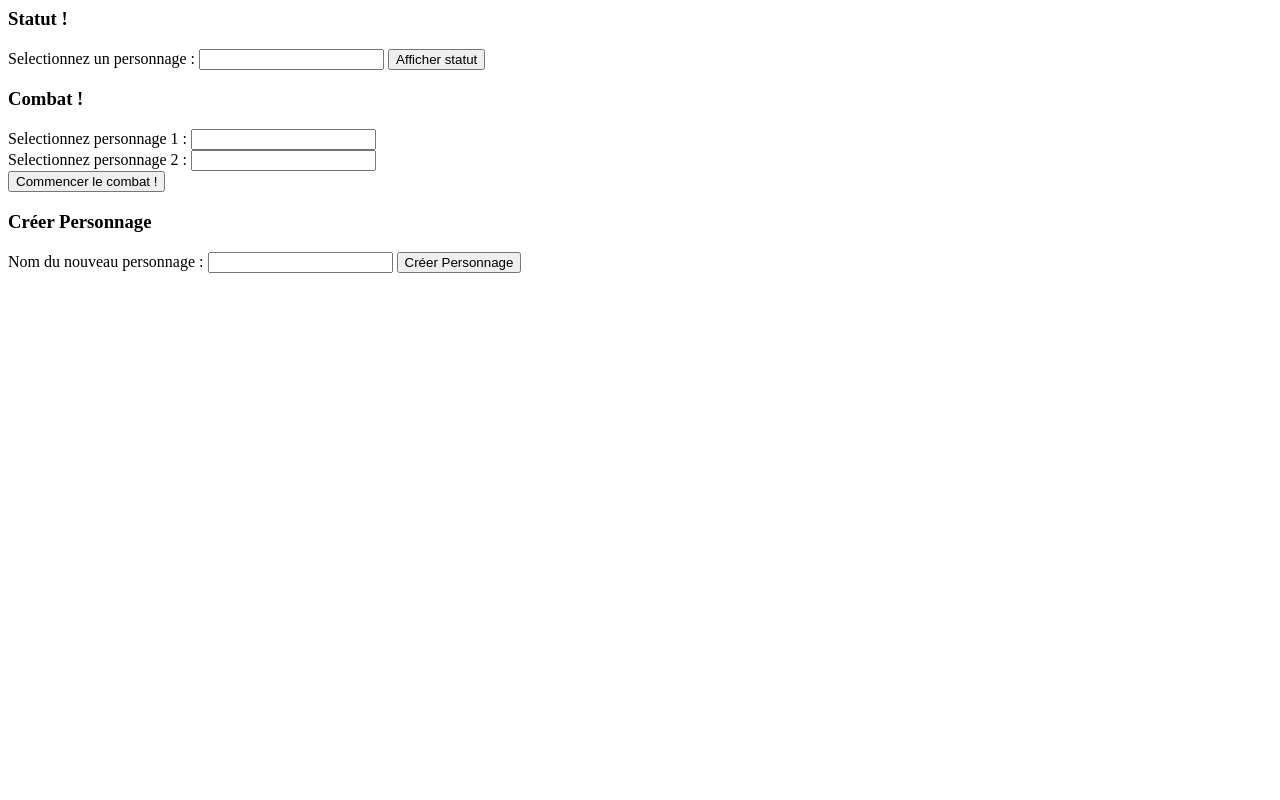
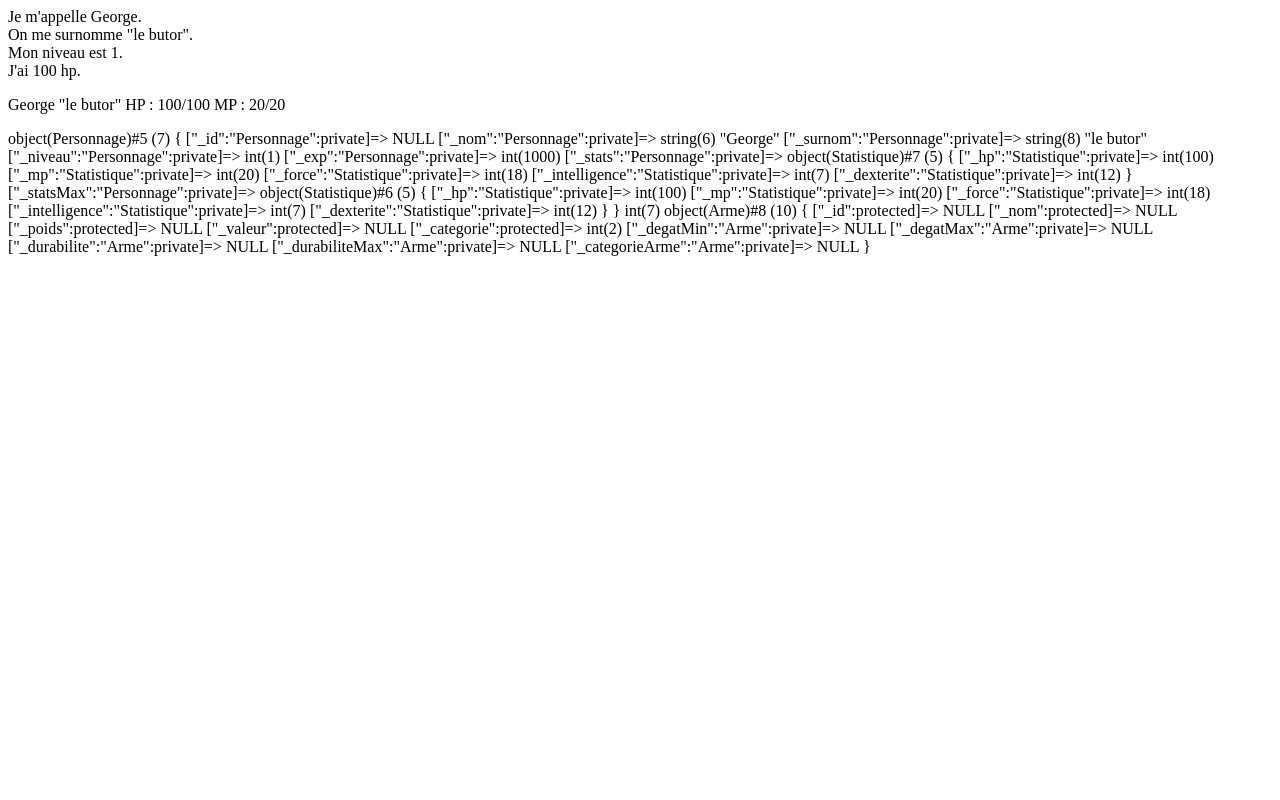
Before and after one commit to matra-corp/Mini-RPG, a PHP site: page / in a window 1280 px wide. Run offline with PHP 8.4, Linux system fonts and the light colour scheme; data that the repository does not hold is empty.

Commit message:
Commit 3

```diff
--- /dev/null
+++ b/Classes/Arme.php
@@ -0,0 +1,87 @@
+<?php
+    require_once 'Objet.php';
+
+    abstract class CATEGORIE_ARME
+    {
+        const EPEE = 0;
+        const HACHE = 1;
+        const BATON = 2;
+
+        public static function getNom( $int )
+        {
+            if ( $int == self::EPEE )
+            {
+                return "Epee";
+            }
+        }
+    }
+
+    class Arme extends Objet
+    {
+        private $_degatMin;
+        private $_degatMax;
+        private $_durabilite;
+        private $_durabiliteMax;
+
+        private $_categorieArme;
+
+        public function __construct()
+        {
+            $this->setCategorie( CATEGORIE_OBJET::POTION );
+        }
+
+        // SET ================================================================
+
+        public function setDegatMin( $degatMin )
+        {
+            $this->_degatMin = $degatMin;
+        }
+
+        public function setDegatMax( $degatMax )
+        {
+            $this->_degatMax = $degatMax;
+        }
+
+        public function setDurabilite( $durabilite )
+        {
+            $this->_durabilite = $durabilite;
+        }
+
+        public function setDurabiliteMax( $durabilite )
+        {
+            $this->_durabiliteMax = $durabilite;
+        }
+
+        public function setCategorieArme( $categorieArme )
+        {
+            $this->_categorieArme = $categorieArme;
+        }
+
+        // GET ================================================================
+
+        public function getDegatMin()
+        {
+            return $this->_degatMin;
+        }
+
+        public function getDegatMax()
+        {
+            return $this->_degatMax;
+        }
+
+        public function getDurabilite()
+        {
+            return $this->_durabilite;
+        }
+
+        public function getDurabiliteMax()
+        {
+            return $this->_durabiliteMax;
+        }
+
+        public function getCategorieArme()
+        {
+            return $this->_categorieArme;
+        }
+    }
+?>
--- /dev/null
+++ b/Classes/Objet.php
@@ -0,0 +1,72 @@
+<?php
+    abstract class CATEGORIE_OBJET
+    {
+        const ARME = 0;
+        const ARMURE = 1;
+        const POTION = 2;
+    }
+
+    class Objet
+    {
+        protected $_id;
+        protected $_nom;
+        protected $_poids;
+        protected $_valeur;
+
+        protected $_categorie;
+
+        // SET ================================================================
+
+        public function setId( $id )
+        {
+            $this->_id = $id;
+        }
+
+        public function setNom( $nom )
+        {
+            $this->_nom = $nom;
+        }
+
+        public function setPoids( $poids )
+        {
+            $this->_poids = $poids;
+        }
+
+        public function setValeur( $valeur )
+        {
+            $this->_valeur = $valeur;
+        }
+
+        public function setCategorie( $categorie )
+        {
+            $this->_categorie = $categorie;
+        }
+
+        // GET ================================================================
+
+        public function getId()
+        {
+            return $this->_id;
+        }
+
+        public function getNom()
+        {
+            return $this->_nom;
+        }
+
+        public function getPoids()
+        {
+            return $this->_poids;
+        }
+
+        public function getValeur()
+        {
+            return $this->_valeur;
+        }
+
+        public function getCategorie()
+        {
+            return $this->_categorie;
+        }
+    }
+?>
--- a/class/Personnage.php
+++ b/Classes/Personnage.php
@@ -1,16 +1,30 @@
 <?php
+    require 'Statistique.php';
+
     class Personnage
     {
-        private $_id = null;
+        private $_id;
         private $_nom;
-        private $_vie;
-        private $_degats;
+        private $_surnom;
         private $_niveau;
         private $_exp;
+
+        private $_stats;
+        private $_statsMax;
 
         public function __construct( array $tabDonnees )
         {
             $this->hydrate( $tabDonnees );
+
+            if ( array_key_exists( 'statsMax', $tabDonnees ) )
+            {
+                $this->_statsMax = new Statistique( $tabDonnees['statsMax'] );
+            }
+
+            if ( array_key_exists( 'stats', $tabDonnees ) )
+            {
+                $this->_stats = new Statistique( $tabDonnees['stats'] );
+            }
         }
 
         public function hydrate( array $tabDonnees )
@@ -38,19 +52,29 @@
             $this->_nom = (string)$nom;
         }
 
-        public function setVie( $vie )
+        public function setSurnom( $surnom )
         {
-            $this->_vie = (int)$vie;
+            $this->_surnom = (string)$surnom;
         }
 
-        public function setDegats( $degats )
+        public function setHp( $hp )
         {
-            $this->_degats = (int)$degats;
+            $this->_hp = (int)$hp;
+        }
+
+        public function setHpMax( $hp )
+        {
+            $this->_hpMax = (int)$hp;
         }
 
         public function setNiveau( $niveau )
         {
             $this->_niveau = (int)$niveau;
+        }
+
+        public function setExp( $exp )
+        {
+            $this->_exp = (int)$exp;
         }
 
         // GET ================================================================
@@ -65,14 +89,19 @@
             return $this->_nom;
         }
 
-        public function getVie()
+        public function getSurnom()
         {
-            return $this->_vie;
+            return $this->_surnom;
         }
 
-        public function getDegats()
+        public function getHp()
         {
-            return $this->_degats;
+            return $this->_hp;
+        }
+
+        public function getHpMax()
+        {
+            return $this->_hpMax;
         }
 
         public function getNiveau()
@@ -80,19 +109,55 @@
             return $this->_niveau;
         }
 
+        public function getExp()
+        {
+            return $this->_exp;
+        }
+
+        public function getStats()
+        {
+            return $this->_stats;
+        }
+
+        public function getStatsMax()
+        {
+            return $this->_statsMax;
+        }
+
         // OTHERS =============================================================
+
+        public function afficherStatut()
+        {
+            echo
+                '<p>'
+                .$this->getNom();
+            if ( $this->getSurnom() != null )
+            {
+                echo ' "'.$this->getSurnom().'"';
+            }
+            echo
+                ' HP : '.$this->getStats()->getHp().'/'
+                .$this->getStatsMax()->getHp()
+                .' MP : '.$this->getStats()->getMp().'/'
+                .$this->getStatsMax()->getMp()
+                .'</p>';
+
+        }
 
         public function presenterPerso()
         {
-            echo 'Je m\'appelle '.$this->getNom().'.<br/>';
-            echo 'Mon niveau est '.$this->getNiveau().'.<br/>';
-            echo 'J\'ai '.$this->getVie().' hp. <br/>';
-            echo 'Je fait '.$this->getDegats().' de dégats !<br/>';
-        }
-
-        public function modifierHp( $val )
-        {
-            $this->_hp += $val;
+            echo
+                '<p>
+                    Je m\'appelle '.$this->getNom().'.<br/>';
+            if ( $this->getSurnom() != null )
+            {
+                echo
+                    'On me surnomme "'.$this->getSurnom().'".<br/>';
+            }
+            echo
+                    'Mon niveau est '.$this->getNiveau().'.<br/>
+                    J\'ai '.$this->getStats()->getHp().' hp. <br/>
+                </p>';
         }
 
         public function modifierExperience( $val )
--- /dev/null
+++ b/Classes/Statistique.php
@@ -0,0 +1,110 @@
+<?php
+    class Statistique
+    {
+        private $_hp;
+        private $_mp;
+
+        private $_force;
+        private $_intelligence;
+        private $_dexterite;
+
+        public function __construct( array $tabDonnees )
+        {
+            $this->hydrate( $tabDonnees );
+        }
+
+        public function hydrate( array $tabDonnees )
+        {
+            foreach ( $tabDonnees as $key => $value )
+            {
+                $method = 'set'.ucfirst( $key );
+
+                if ( method_exists( $this, $method ) )
+                {
+                    $this->$method( $value );
+                }
+            }
+        }
+
+        // SET ================================================================
+
+        public function setHp( $hp )
+        {
+            $this->_hp = $hp;
+        }
+
+        public function setMp( $mp )
+        {
+            $this->_mp = $mp;
+        }
+
+        public function setForce( $force )
+        {
+            $this->_force = $force;
+        }
+
+        public function setIntelligence( $intelligence )
+        {
+            $this->_intelligence = $intelligence;
+        }
+
+        public function setDexterite( $dexterite )
+        {
+            $this->_dexterite = $dexterite;
+        }
+
+        // GET ================================================================
+
+        public function getHp()
+        {
+            return $this->_hp;
+        }
+
+        public function getMp()
+        {
+            return $this->_mp;
+        }
+
+        public function getForce()
+        {
+            return $this->force;
+        }
+
+        public function getIntelligence()
+        {
+            return $this->_intelligence;
+        }
+
+        public function getDexterite()
+        {
+            return $this->_dexterite;
+        }
+
+        // METHODS ============================================================
+
+        public function modifierHp( $val )
+        {
+            $this->setHp( $this->getHp() + $val );
+        }
+
+        public function modifierMp( $val )
+        {
+            $this->setMp( $this->getMp() + $val );
+        }
+
+        public function modifierForce( $val )
+        {
+            $this->setForce( $this->getForce() + $val );
+        }
+
+        public function modifierIntelligence( $val )
+        {
+            $this->setIntelligence( $this->getIntelligence() + $val );
+        }
+
+        public function modifierDexterite( $val )
+        {
+            $this->setDexterite( $this->getDexterite() + $val );
+        }
+    }
+?>
--- a/class/PersonnagesManager.php
+++ b/Managers/PersonnagesManager.php
@@ -1,5 +1,5 @@
 <?php
-    require 'Personnage.php';
+    require 'Classes/Personnage.php';
 
     class PersonnagesManager
     {
--- a/index.php
+++ b/index.php
@@ -1,235 +1,71 @@
 <?php
-    require 'class/PersonnagesManager.php';
+    require 'Managers/PersonnagesManager.php';
+    require 'Classes/Arme.php';
     require ('Smarty/libs/Smarty.class.php');
 
-    $smarty = new Smarty();
 
-    $smarty->assign('nomPerso', "");
+    $smarty = new Smarty(); // l'instance de smarty
 
-    try
-    {
-        $bdd = new PDO('mysql:host=localhost;dbname=PHP_POO;charset=utf8', 'root', 'root');
-    }
-    catch (Exception $e)
-    {
-        die('Erreur : '.$e->getMessage());
-    }
+    // // $smarty
+    // $smarty->assign('nomPerso', "");
 
-    $persoManager = new PersonnagesManager( $bdd );
-    $tabPersos = $persoManager->getList();
+    // // $persoManager
+    // try
+    // {
+    //     $bdd = new PDO('mysql:host=localhost;dbname=PHP_POO;charset=utf8',
+    //                    'root',
+    //                    'root');
+    // }
+    // catch (Exception $e)
+    // {
+    //     die('Erreur : '.$e->getMessage());
+    // }
 
+    // $persoManager = new PersonnagesManager( $bdd );
+    // // $tapbPersos
+    // $tabPersos = $persoManager->getList();
 
-    // STATUT =================================================================
-    echo '<h3> Statut ! </h3>';
+    // TEST ===================================================================
 
-    // Afficher le statut d'un perso selectionné
-    if ( isset( $_POST['afficherStatut'] ) )
-    {
-        $idPerso = htmlspecialchars(explode(" ", $_POST['id'])[0]);
+    $perso1 = new Personnage(
+        array(
+            'nom' => 'George',
+            'surnom' => 'le butor',
+            'niveau' => 1,
+            'exp' => 1000,
+            'statsMax' => array(
+                'hp' => 100,
+                'mp' => 20,
+                'force' => 18,
+                'intelligence' => 7,
+                'dexterite' => 12
+            ),
+            'stats' => array(
+                'hp' => 100,
+                'mp' => 20,
+                'force' => 18,
+                'intelligence' => 7,
+                'dexterite' => 12
+            )
+        )
+    );
+    $perso1->presenterPerso();
+    $perso1->afficherStatut();
 
-        if ( !empty( $idPerso ) )
-        {
-            foreach ( $tabPersos as $perso )
-            {
-                if ( $perso->getId() == $idPerso )
-                {
-                    echo '<p>';
-                    $perso->presenterPerso();
-                    echo '<br/></p>';
-                }
-            }
-        }
-    }
+    var_dump( $perso1 );
+    var_dump( $perso1->getStats()->getIntelligence() );
 
-    // Formulaire pour afficher statut
-    echo '
-    <form action="'.$_SERVER['PHP_SELF'].'" method="POST" >
-        <div class="">
-            <label for="id">Selectionnez un personnage : </label>
-            <input type="text" id="id" name="id" list="comboNom">
-                <datalist id="comboNom">';
-                    foreach ($tabPersos as $perso)
-                    {
-                        echo '<option value="'.$perso->getId().' : '.$perso->getNom().'" />';
-                    }
-    echo '
-                </datalist>
-            <button type="submit" class="" name="afficherStatut"> Afficher statut </button>
-        </div>
-    </form>';
+    $arme1 = new Arme;
+    var_dump( $arme1 );
 
-
-    // COMBAT =================================================================
-    echo '<h3> Combat ! </h3>';
-
-    // Afficher le combat
-    if ( isset( $_POST['envoiCombat'] ) )
-    {
-         $idPerso1 = htmlspecialchars(explode(" ", $_POST['idCombat1'])[0]);
-         $idPerso2 = htmlspecialchars(explode(" ", $_POST['idCombat2'])[0]);
-
-         if ( !empty( $idPerso1 ) && !empty( $idPerso2 ) )
-         {
-             if ( $idPerso1 != $idPerso2 )
-             {
-                // Récuperer les persos
-                foreach ( $tabPersos as $perso )
-                {
-                    if ( $perso->getId() == $idPerso1 )
-                    {
-                        $perso1 = $perso;
-                    }
-
-                    if ( $perso->getId() == $idPerso2 )
-                    {
-                        $perso2 = $perso;
-                    }
-                }
-
-                // Afficher le titre du combat
-                echo '<h4>'.$perso1->getNom().' VS '.$perso2->getNom().'</h4>';
-
-                // Affichage du combat
-                // Qui commence ?
-                $int = rand(1, 2);
-                var_dump( $int );
-                if ( $int == 1 )
-                {
-                    $combattre = true;
-                    while ( $combattre )
-                    {
-                        // perso1 attaque
-                        $perso1->frapper( $perso2 );
-                        // perso2 est_il vivant ?
-
-                        // Si perso2 est vivant, il attaque
-
-                        // perso1 est-il vivant
-
-                    }
-                }
-                else
-                {
-
-                }
-             }
-             else
-             {
-                 echo '<p style="color: red;"> Un personnage ne peut se combattre lui-même ! </p>';
-             }
-         }
-    }
-
-    // Formulaire pour lancer un combat entre 2 personnages
-    echo '
-    <form action="'.$_SERVER['PHP_SELF'].'" method="POST" >
-        <div class="">
-            <label for="idCombat1">Selectionnez personnage 1 : </label>
-            <input type="text" id="idCombat1" name="idCombat1" list="comboNom">
-                <datalist id="comboNom">';
-                    foreach ($tabPersos as $perso)
-                    {
-                        echo '<option value="'.$perso->getId().' : '.$perso->getNom().'" />';
-                    }
-    echo '
-                </datalist>
-        </div>
-
-        <div class="">
-            <label for="idCombat2">Selectionnez personnage 2 : </label>
-            <input type="text" id="idCombat2" name="idCombat2" list="comboNom">
-                <datalist id="comboNom">';
-                    foreach ($tabPersos as $perso)
-                    {
-                        echo '<option value="'.$perso->getId().' : '.$perso->getNom().'" />';
-                    }
-    echo '
-                </datalist>
-        </div>
-
-        <button type="submit" class="" name="envoiCombat"> Commencer le combat ! </button>
-    </form>';
-
-    // CREER PERSO ============================================================
-    if ( isset( $_POST['creerPerso'] ) )
-    {
-        $nomPerso = htmlspecialchars( ucwords( strtolower( trim( $_POST['nomPerso'] ) ) ) );
-
-        if ( !empty( $nomPerso ) )
-        {
-            $smarty->assign('nomPerso', '<p>'.$nomPerso.'</p>');
-        }
-
-        unset( $_POST['nomPerso'] );
-    }
-
-    // SMARTY =================================================================
+    // SMARTY (post) ==========================================================
 
     // Assignation de variables
-    $smarty->assign('persoManager', $persoManager);
+    //$smarty->assign('persoManager', $persoManager);
     // $smarty->assign( array(
     //     'var1' => 'Variable 1',
     //     'var2' => 'Variable 2'
     // ) );
 
-    $smarty->display( 'template/template.html' );
-
-
-    // $perso = new Personnage( array( 'nom' => 'Georges le butor',
-    //                                 'vie' => 1500,
-    //                                 'degats' => 500,
-    //                                 'niveau' => 36 ) );
-
-    //$persoManager->deleteById( 6 );
-    // $perso->setId( 6 );
-    // $persoManager->update( $perso );
-    // var_dump($perso);
-
-    //$persoManager->add( $perso );
-    //var_dump($perso);
-    //header('location: class/PersonnagesManager.php');
-
-    // $reqList = $bdd->prepare( 'SELECT idPersonnage AS Id, nomPersonnage AS Nom, viePersonnage AS Vie, degatsPersonnage AS Degats, niveauPersonnage AS Niveau FROM Personnage' );
-    // $reqList->execute();
-    // $donnees = $reqList->fetchAll(PDO::FETCH_ASSOC);
-    // $reqList->closeCursor();
-
-    // var_dump( $donnees );
-
-    //  // Affichage de l'en-tête du tableau
-    // echo "<table border=\"1\">";
-    // echo "<tr>";
-    // foreach ( $donnees[0] as $key => $value )
-    // {
-    //     echo '<th>'.$key.'</p>';
-    // }
-    // echo "</tr>";
-
-    //  // Affichage des lignes du tableau
-    // foreach ( $donnees as $subTab )
-    // {
-    //     echo '<tr>';
-    //     foreach ( $subTab as $value )
-    //     {
-    //        echo '<td>'.$value.'</td>';
-    //     }
-    //     echo '</tr>';
-    // }
-    // echo "</table>";
-
-    // $tabPersos = [];
-    // foreach ( $donnees as $subTab )
-    // {
-    //     $perso = new Personnage( $subTab );
-    //     $tabPersos[$perso->getNom()] = $perso;
-    // }
-
-    // //var_dump( $tabPersos );
-
-    // foreach ( $tabPersos as $perso )
-    // {
-    //     $perso->presenterPerso();
-    // }
-
-    //$perso = Personnage(array(null, ''))
+    //$smarty->display( 'template/template.html' );
 ?>
--- a/template/template.html
+++ /dev/null
@@ -1,19 +0,0 @@
-<!DOCTYPE html>
-<html lang="fr">
-<head>
-    <meta charset="UTF-8">
-    <meta name="viewport" content="width=device-width, initial-scale=1.0">
-    <meta http-equiv="X-UA-Compatible" content="ie=edge">
-    <title>PHP POO Cours 2 : RPG</title>
-</head>
-<body>
-
-    <h3>Créer Personnage</h3>
-    {$nomPerso}
-    <form action="index.php" method="POST">
-        <label>Nom du nouveau personnage : </label>
-        <input type="text" name="nomPerso" />
-        <button type="submit" name="creerPerso">Créer Personnage</button>
-    </form>
-</body>
-</html>
```
Also changed, not shown: Classes/Effet.php (added, +35 -0 lines), Templates/template.html (added, +15 -0 lines), templates_c/579e416b04e7f670bd24b7ea3dea19353d8456f4_0.file.template.html.php (added, +39 -0 lines), Classes/Database.php (renamed from class/Database.php).
